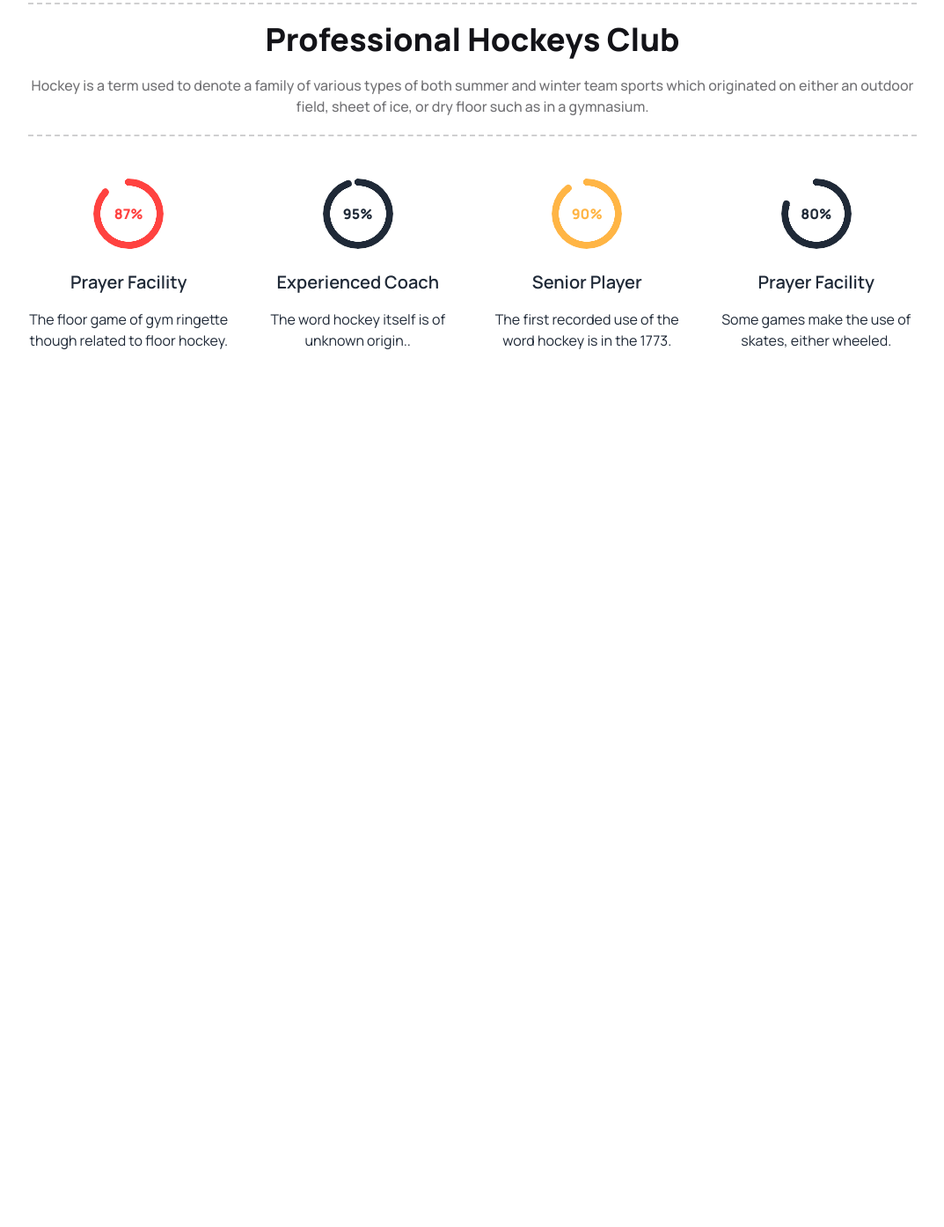
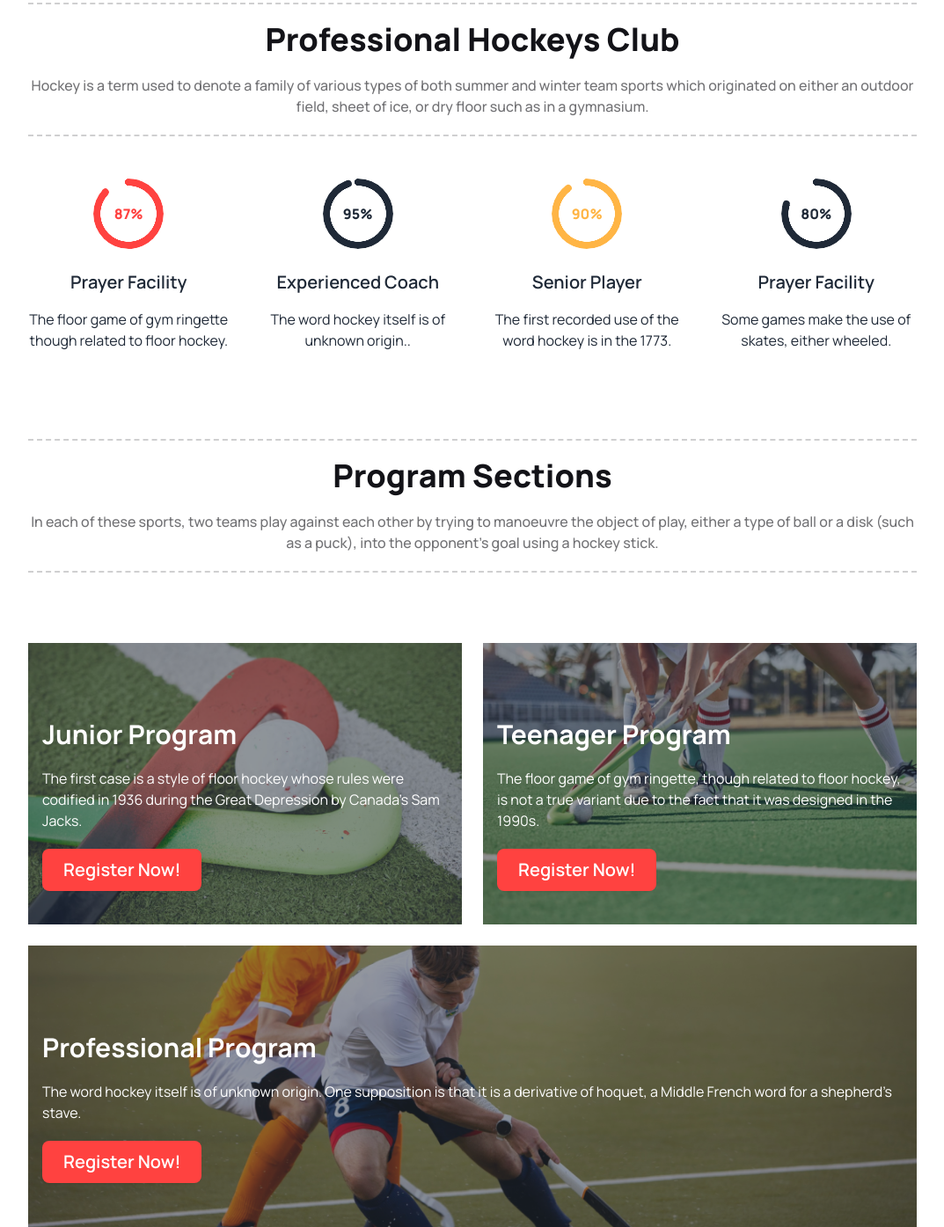
Before and after one commit to fahim-ahmed10/PH-B9A3-Hockeys, a plain HTML site: page index.html in a window 1280 px wide. Shown: the part 739-2134 px from the top of the page at 88% size, without its empty margins (103-1176 px from the left). Before the commit the page ends 1238 px from the top, so only its background shows below. Drawn offline with nearby package versions, Linux system fonts and the light colour scheme.

Commit message:
program section completed

```diff
--- a/index.html
+++ b/index.html
@@ -136,30 +136,41 @@
         <!-- progress bar section start -->
         <section class="container md:container lg:max-w-[1440px] mx-auto mt-[150px] md:mt-[50px] lg:mt-[56px]">
             <div class="mx-[20px] md:mx-[60px] lg:mx-[135px]">
-                <div class="flex flex-col gap-5 items-center font-Manrope text-center border-y-2 border-dashed border-[#13131833] py-5">
-                    <h1 class="text-xl md:text-4xl lg:text-4xl font-extrabold w-[292px] md:w-auto lg:w-auto text-[#131318]">Professional Hockeys Club</h1>
-                    <p class="text-sm md:text-base lg:text-base font-medium w-[292px] md:w-auto lg:w-auto text-[#13131899]">Hockey is a term used to denote a family of various types of both summer and winter team sports
+                <div
+                    class="flex flex-col gap-5 items-center font-Manrope text-center border-y-2 border-dashed border-[#13131833] py-5">
+                    <h1
+                        class="text-xl md:text-4xl lg:text-4xl font-extrabold w-[292px] md:w-auto lg:w-auto text-[#131318]">
+                        Professional Hockeys Club</h1>
+                    <p
+                        class="text-sm md:text-base lg:text-base font-medium w-[292px] md:w-auto lg:w-auto text-[#13131899]">
+                        Hockey is a term used to denote a family of various types of both summer and winter team sports
                         which originated on either an outdoor field, sheet of ice, or dry floor such as in a gymnasium.
                     </p>
                 </div>
-                <div class="font-Manrope mt-12 mb-[100px] flex flex-col items-center md:flex-row lg:flex-row gap-8 md:gap-4 lg:gap-8">
+                <div
+                    class="font-Manrope mt-12 mb-[100px] flex flex-col items-center md:flex-row lg:flex-row gap-8 md:gap-4 lg:gap-8">
                     <div class="w-[250px] flex flex-col justify-center items-center text-center">
-                        <div class="radial-progress font-extrabold text-[#FF4240]" style="--value:87;" role="progressbar">87%</div>
+                        <div class="radial-progress font-extrabold text-[#FF4240]" style="--value:87;"
+                            role="progressbar">87%</div>
                         <h1 class="mt-6 mb-4 text-xl font-semibold">Prayer Facility</h1>
-                        <p class="text-base font-normal"> The floor game of gym ringette though related to floor hockey.</p>
+                        <p class="text-base font-normal"> The floor game of gym ringette though related to floor hockey.
+                        </p>
                     </div>
                     <div class="w-[250px] flex flex-col justify-center items-center text-center">
-                        <div class="radial-progress font-extrabold text-[##49D293]" style="--value:95;" role="progressbar">95%</div>
+                        <div class="radial-progress font-extrabold text-[##49D293]" style="--value:95;"
+                            role="progressbar">95%</div>
                         <h1 class="mt-6 mb-4 text-xl font-semibold">Experienced Coach</h1>
                         <p class="text-base font-normal"> The word hockey itself is of unknown origin..</p>
                     </div>
                     <div class="w-[250px] flex flex-col justify-center items-center text-center">
-                        <div class="radial-progress font-extrabold text-[#FFB545]" style="--value:90;" role="progressbar">90%</div>
+                        <div class="radial-progress font-extrabold text-[#FFB545]" style="--value:90;"
+                            role="progressbar">90%</div>
                         <h1 class="mt-6 mb-4 text-xl font-semibold">Senior Player</h1>
                         <p class="text-base font-normal"> The first recorded use of the word hockey is in the 1773.</p>
                     </div>
                     <div class="w-[250px] flex flex-col justify-center items-center text-center">
-                        <div class="radial-progress font-extrabold text-[##4C8DF1]" style="--value:80;" role="progressbar">80%</div>
+                        <div class="radial-progress font-extrabold text-[##4C8DF1]" style="--value:80;"
+                            role="progressbar">80%</div>
                         <h1 class="mt-6 mb-4 text-xl font-semibold">Prayer Facility</h1>
                         <p class="text-base font-normal"> Some games make the use of skates, either wheeled.</p>
                     </div>
@@ -169,6 +180,74 @@
 
         <!-- progress bar section end -->
 
+        <!-- Program section start -->
+        <section class="container md:container lg:max-w-[1440px] mx-auto mt-[10px] md:mt-[50px] lg:mt-[56px]">
+            <div class="mx-[20px] md:mx-[60px] lg:mx-[135px]">
+                <div
+                    class="flex flex-col gap-5 items-center font-Manrope text-center border-y-2 border-dashed border-[#13131833] py-5">
+                    <h1
+                        class="text-xl md:text-4xl lg:text-4xl font-extrabold w-[292px] md:w-auto lg:w-auto text-[#131318]">
+                        Program Sections</h1>
+                    <p
+                        class="text-sm md:text-base lg:text-base font-medium w-[292px] md:w-auto lg:w-auto text-[#13131899]">
+                        In each of these sports, two teams play against each other by trying to manoeuvre the object of
+                        play, either a type of ball or a disk (such as a puck), into the opponent's goal using a hockey
+                        stick.
+                    </p>
+                </div>
+                <div class="mt-[80px] flex flex-col items-center md:flex-row lg:flex-row gap-6">
+                    <div class="hero min-h-60 md:min-h-72 lg:min-h-80 max-w-xs md:max-w-xl lg:max-w-xl"
+                        style="background-image: url('./Images/2.png');">
+                        <div class="hero-overlay"></div>
+                        <div class="hero-content text-start text-neutral-content">
+                            <div
+                                class="flex flex-col justify-center items-start pt-12 text-start max-w-[495px] text-white font-Manrope">
+                                <h1 class="mb-5 text-xl md:text-2xl lg:text-3xl font-bold">Junior Program</h1>
+                                <p class="mb-5 text-sm lg:text-base">The first case is a style of floor hockey whose rules were
+                                    codified in 1936 during the Great Depression by Canada's Sam Jacks.</p>
+                                <button
+                                    class="btn py-2 px-6 w-fit text-white text-lg lg:text-xl bg-primary_bg border-none hover:bg-primary_bg_hover">Register
+                                    Now!</button>
+                            </div>
+                        </div>
+                    </div>
+                    <div class="hero min-h-60 md:min-h-72 lg:min-h-80 max-w-xs md:max-w-xl lg:max-w-xl"
+                        style="background-image: url('./Images/3.png');">
+                        <div class="hero-overlay"></div>
+                        <div class="hero-content text-start text-neutral-content">
+                            <div
+                                class="flex flex-col justify-center items-start pt-12 text-start max-w-[495px] text-white font-Manrope">
+                                <h1 class="mb-5 text-xl md:text-2xl lg:text-3xl font-bold">Teenager Program</h1>
+                                <p class="mb-5 text-sm lg:text-base">The floor game of gym ringette, though related to floor
+                                    hockey, is not a true variant due to the fact that it was designed in the 1990s.</p>
+                                <button
+                                    class="btn py-2 px-6 w-fit text-white text-lg lg:text-xl bg-primary_bg border-none hover:bg-primary_bg_hover">Register
+                                    Now!</button>
+                            </div>
+                        </div>
+                    </div>
+                </div>
+                <div class="flex justify-center mt-6">
+                    <div class="hero min-h-60 md:min-h-72 lg:min-h-80 max-w-xs md:max-w-full lg:max-w-full"
+                        style="background-image: url('./Images/4.png');">
+                        <div class="hero-overlay"></div>
+                        <div class="hero-content text-start text-neutral-content">
+                            <div
+                                class="pt-12 text-start text-white font-Manrope">
+                                <h1 class="mb-5 text-xl md:text-2xl lg:text-3xl font-bold">Professional Program</h1>
+                                <p class="mb-5 text-sm lg:text-base">The word hockey itself is of unknown origin. One supposition
+                                    is that it is a derivative of hoquet, a Middle French word for a shepherd's stave.</p>
+                                <button
+                                    class="btn py-2 px-6 w-fit text-white text-lg lg:text-xl bg-primary_bg border-none hover:bg-primary_bg_hover">Register
+                                    Now!</button>
+                            </div>
+                        </div>
+                    </div>
+                </div>
+            </div>
+        </section>
+        <!-- Program section end -->
+
     </main>
     <!-- main section end -->
 
```
